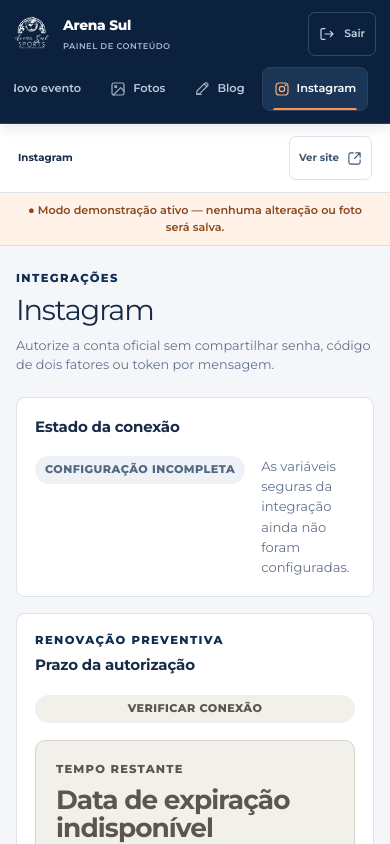
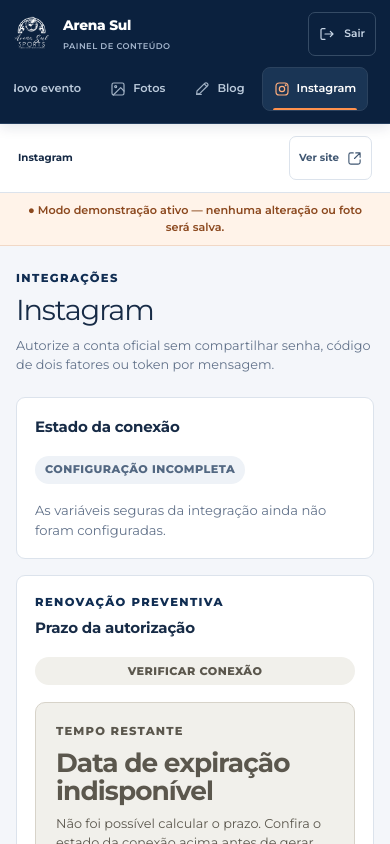
Before and after one commit to Ca472/Arena-Sul-, a Next.js app: page /admin/integracoes/instagram in a window 390 px wide. Shown: the top 844 px of the page. Built offline with nearby package versions, Linux system fonts and the light colour scheme; no server answers.

Commit message:
Fix narrow-screen admin integration layout
Stack Instagram connection status details on mobile and wrap long identifiers.

```diff
--- a/src/app/admin/admin.module.css
+++ b/src/app/admin/admin.module.css
@@ -661,10 +661,12 @@
 
 .integrationStatus p,
 .inviteOutput p {
+  min-width: 0;
   margin: 0;
   color: var(--admin-muted);
   font-size: 0.82rem;
   line-height: 1.55;
+  overflow-wrap: anywhere;
 }
 
 .inviteForm form {
@@ -901,6 +903,8 @@
   .statCard strong { margin-top: 8px; font-size: 1.65rem; }
   .fieldGrid { grid-template-columns: 1fr; }
   .formSection { gap: 17px; padding: 20px; }
+  .integrationStatus { grid-template-columns: minmax(0, 1fr); }
+  .integrationStatus > .badge { justify-self: start; }
   .panelHeader { flex-wrap: wrap; gap: 12px; padding: 18px; }
   .panelHeader .eventDate { display: none; }
   .eventRow { grid-template-columns: 76px minmax(0, 1fr) auto; align-items: start; gap: 12px; padding: 16px; }
```
